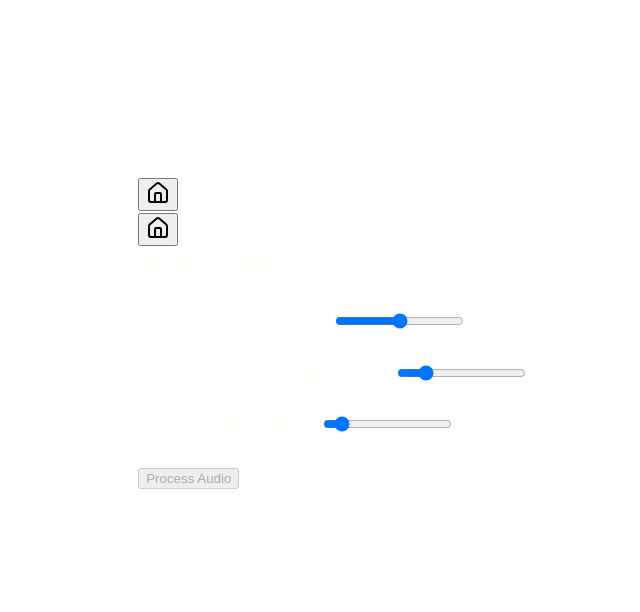
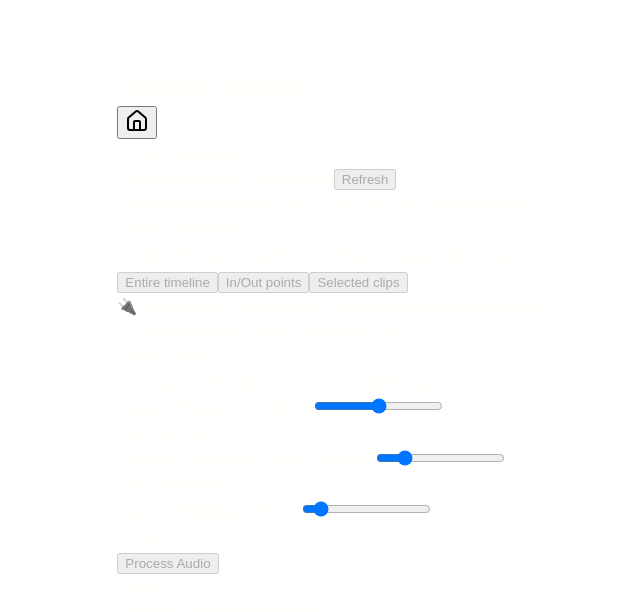
Before and after one commit to EduardoAndreu/clean-cut, a React (Vite) app in the folder src/renderer/: page / in a window 1280 px wide. Both pictures are taken after a click on the button "Remove Silences". Shown: the top 612 px of the page, without its empty margins (308-948 px from the left). Built offline with nearby package versions, Linux system fonts and the light colour scheme.

Commit message:
tailwind edits

```diff
--- a/package.json
+++ b/package.json
@@ -23,6 +23,7 @@
   "dependencies": {
     "@electron-toolkit/preload": "^3.0.1",
     "@electron-toolkit/utils": "^4.0.0",
+    "@radix-ui/react-scroll-area": "^1.2.9",
     "@radix-ui/react-slot": "^1.2.3",
     "class-variance-authority": "^0.7.1",
     "clsx": "^2.1.1",
--- a/src/renderer/src/App.tsx
+++ b/src/renderer/src/App.tsx
@@ -2,6 +2,7 @@ import { useState, useEffect } from 'react'
 import LandingPage from './components/LandingPage'
 import RemoveSilences from './components/RemoveSilences'
 import ReturnHomeButton from './components/ReturnHomeButton'
+import PremierConnectionStatus from './components/PremierConnectionStatus'
 
 function App(): React.JSX.Element {
   const [currentPage, setCurrentPage] = useState<'landing' | 'remove-silences'>('landing')
@@ -35,18 +36,33 @@ function App(): React.JSX.Element {
   }
 
   return (
-    <div className="app">
-      {currentPage === 'landing' ? (
-        <LandingPage
-          onRemoveSilences={handleRemoveSilences}
-          premiereConnected={premiereConnected}
-        />
-      ) : (
-        <div className="relative">
-          <ReturnHomeButton onReturnHome={handleBackToLanding} />
-          <RemoveSilences />
-        </div>
-      )}
+    <div className="min-h-screen flex flex-col">
+      {/* Main content area */}
+      <div className="flex-1">
+        {currentPage === 'landing' ? (
+          <LandingPage onRemoveSilences={handleRemoveSilences} />
+        ) : (
+          <div className="min-h-full bg-white flex flex-col py-8 px-4">
+            {/* Header with page title and return button */}
+            <div className="flex justify-between items-center mb-8 px-6">
+              <h2 className="text-2xl font-bold text-secondary-foreground">
+                {currentPage === 'remove-silences' ? 'Remove Silences' : 'Clean-Cut'}
+              </h2>
+              <ReturnHomeButton onReturnHome={handleBackToLanding} />
+            </div>
+
+            {/* Main content */}
+            <div className="flex-1">
+              <RemoveSilences premiereConnected={premiereConnected} />
+            </div>
+          </div>
+        )}
+      </div>
+
+      {/* Global connection status at the bottom - part of document flow */}
+      <div className="flex justify-center py-4 bg-white border-t border-gray-100">
+        <PremierConnectionStatus isConnected={premiereConnected} />
+      </div>
     </div>
   )
 }
--- a/src/renderer/src/components/RemoveSilences.tsx
+++ b/src/renderer/src/components/RemoveSilences.tsx
@@ -1,15 +1,17 @@
 import { useState, useEffect } from 'react'
-import ReturnHomeButton from './ReturnHomeButton'
-import PremierConnectionStatus from './PremierConnectionStatus'
+import { ScrollArea } from './ui/scroll-area'
 
-function RemoveSilences(): React.JSX.Element {
+interface RemoveSilencesProps {
+  premiereConnected: boolean
+}
+
+function RemoveSilences({ premiereConnected }: RemoveSilencesProps): React.JSX.Element {
   const [silenceThreshold, setSilenceThreshold] = useState<number>(-30)
   const [minSilenceLen, setMinSilenceLen] = useState<number>(1000)
   const [silencePadding, setSilencePadding] = useState<number>(100)
   const [status, setStatus] = useState<string>('Waiting for Premiere Pro connection...')
   const [isProcessing, setIsProcessing] = useState<boolean>(false)
   const [results, setResults] = useState<number[][] | null>(null)
-  const [premiereConnected, setPremiereConnected] = useState<boolean>(false)
   const [sequenceInfo, setSequenceInfo] = useState<{
     success: boolean
     sequenceName?: string
@@ -65,11 +67,9 @@ function RemoveSilences(): React.JSX.Element {
     setResults(null)
   }, [silenceThreshold, minSilenceLen, silencePadding])
 
-  // Listen for Premiere Pro connection status updates
+  // Update status when connection changes
   useEffect(() => {
-    const handlePremiereStatus = (event: any, data: { connected: boolean }) => {
-      setPremiereConnected(data.connected)
-      if (data.connected) {
+    if (premiereConnected) {
       setStatus('Premiere Pro connected! Ready to process.')
       // Automatically fetch sequence info when connected
       handleRefreshSequenceInfo()
@@ -77,20 +77,7 @@ function RemoveSilences(): React.JSX.Element {
       setStatus('Premiere Pro disconnected.')
       setSequenceInfo(null)
     }
-    }
-
-    // Add IPC listener for Premiere status updates
-    if (window.electron && window.electron.ipcRenderer) {
-      window.electron.ipcRenderer.on('premiere-status-update', handlePremiereStatus)
-    }
-
-    return () => {
-      // Cleanup listener on unmount
-      if (window.electron && window.electron.ipcRenderer) {
-        window.electron.ipcRenderer.removeAllListeners('premiere-status-update')
-      }
-    }
-  }, [])
+  }, [premiereConnected])
 
   // Listen for sequence info updates from Premiere Pro
   useEffect(() => {
@@ -356,39 +343,39 @@ Check Premiere Pro for the results.`)
   }
 
   return (
-    <div className="min-h-screen bg-white flex items-center justify-center p-8 relative">
-      <ReturnHomeButton onReturnHome={() => window.location.reload()} />
-
-      <div className="w-full max-w-lg mx-auto bg-white rounded-xl shadow-lg p-6 border border-gray-200">
-        <h2 className="text-2xl font-bold text-black text-center mb-6">Remove Silences</h2>
-
-        {/* Connection Status */}
-        <PremierConnectionStatus isConnected={premiereConnected} className="mb-4" />
-
-        {/* Active Sequence Info - only show when connected */}
-        {premiereConnected && (
+    <div className="w-full bg-white">
+      <ScrollArea className="h-[calc(100vh-12rem)] w-full">
+        <div className="p-6">
+          {/* Active Sequence Info - always show, with different states based on connection */}
           <div className="mb-5">
             <label className="block text-sm font-semibold text-black mb-2">Active Sequence</label>
             <div className="p-3 bg-gray-50 border border-gray-200 rounded-lg text-sm text-gray-600">
               <div className="flex justify-between items-center mb-2">
                 <span className="font-semibold text-black">
-                  {sequenceInfo?.success
+                  {!premiereConnected
+                    ? 'Premiere Pro Not Connected'
+                    : sequenceInfo?.success
                       ? sequenceInfo.sequenceName || 'Unknown Sequence'
                       : 'No Active Sequence'}
                 </span>
                 <button
-                  className="px-2 py-1 text-xs font-semibold text-black bg-white border border-gray-300 rounded hover:bg-gray-100 transition-colors"
+                  className={`px-2 py-1 text-xs font-semibold rounded transition-colors ${
+                    premiereConnected
+                      ? 'text-black bg-white border border-gray-300 hover:bg-gray-100'
+                      : 'text-gray-400 bg-gray-100 border border-gray-200 cursor-not-allowed'
+                  }`}
                   onClick={handleRefreshSequenceInfo}
+                  disabled={!premiereConnected}
                 >
                   Refresh
                 </button>
               </div>
-              {sequenceInfo?.success ? (
+              {!premiereConnected ? (
                 <div className="text-xs text-gray-500">
-                  Project: {sequenceInfo.projectName} | Tracks: {sequenceInfo.videoTracks}V/
-                  {sequenceInfo.audioTracks}A
-                  {sequenceInfo.frameRate && ` | ${sequenceInfo.frameRate} fps`}
+                  Connect to Premiere Pro to view sequence information
                 </div>
+              ) : sequenceInfo?.success ? (
+                <div className="text-xs text-gray-500">Project: {sequenceInfo.projectName}</div>
               ) : (
                 <div className="text-xs text-gray-500">
                   {sequenceInfo?.error || 'Click refresh to get sequence information'}
@@ -396,10 +383,8 @@ Check Premiere Pro for the results.`)
               )}
             </div>
           </div>
-        )}
 
-        {/* Define Sections */}
-        {premiereConnected && sequenceInfo?.success && (
+          {/* Define Sections - always show, with different states based on connection */}
           <div className="mb-5">
             <label className="block text-sm font-semibold text-black mb-2">Define Sections</label>
             <div className="text-xs text-gray-500 mb-3">
@@ -411,38 +396,51 @@ Check Premiere Pro for the results.`)
               <div className="flex gap-2 mb-3">
                 <button
                   className={`flex-1 px-3 py-2 text-xs font-semibold rounded transition-colors ${
-                    selectedRange === 'entire'
+                    !premiereConnected
+                      ? 'bg-gray-100 text-gray-400 border border-gray-200 cursor-not-allowed'
+                      : selectedRange === 'entire'
                         ? 'bg-blue-100 text-blue-800 border border-blue-300'
                         : 'bg-gray-50 text-gray-700 border border-gray-300 hover:bg-gray-100'
                   }`}
                   onClick={() => handleRangeSelection('entire')}
+                  disabled={!premiereConnected}
                 >
                   Entire timeline
                 </button>
                 <button
                   className={`flex-1 px-3 py-2 text-xs font-semibold rounded transition-colors ${
-                    selectedRange === 'inout'
+                    !premiereConnected
+                      ? 'bg-gray-100 text-gray-400 border border-gray-200 cursor-not-allowed'
+                      : selectedRange === 'inout'
                         ? 'bg-blue-100 text-blue-800 border border-blue-300'
                         : 'bg-gray-50 text-gray-700 border border-gray-300 hover:bg-gray-100'
                   }`}
                   onClick={() => handleRangeSelection('inout')}
+                  disabled={!premiereConnected}
                 >
                   In/Out points
                 </button>
                 <button
                   className={`flex-1 px-3 py-2 text-xs font-semibold rounded transition-colors ${
-                    selectedRange === 'selected'
+                    !premiereConnected
+                      ? 'bg-gray-100 text-gray-400 border border-gray-200 cursor-not-allowed'
+                      : selectedRange === 'selected'
                         ? 'bg-blue-100 text-blue-800 border border-blue-300'
                         : 'bg-gray-50 text-gray-700 border border-gray-300 hover:bg-gray-100'
                   }`}
                   onClick={() => handleRangeSelection('selected')}
+                  disabled={!premiereConnected}
                 >
                   Selected clips
                 </button>
               </div>
 
               {/* Range status indicator */}
-              {selectedRange === 'inout' && (
+              {!premiereConnected ? (
+                <div className="p-2 bg-gray-50 border border-gray-200 rounded text-[10px] text-gray-500 mb-3">
+                  🔌 Connect to Premiere Pro to configure timeline ranges
+                </div>
+              ) : selectedRange === 'inout' ? (
                 <div className="p-2 bg-gray-50 border border-gray-200 rounded text-[10px] text-gray-600 mb-3">
                   {sequenceInfo?.hasWorkArea && sequenceInfo?.workAreaEnabled
                     ? '📊 Using Work Area range'
@@ -452,15 +450,13 @@ Check Premiere Pro for the results.`)
                         ? '⏺️ Using Legacy In/Out points'
                         : '⚠️ No In/Out points set - using entire timeline'}
                 </div>
-              )}
-
-              {selectedRange === 'selected' && (
+              ) : selectedRange === 'selected' ? (
                 <div className="p-2 bg-gray-50 border border-gray-200 rounded text-[10px] text-gray-600 mb-3">
                   {selectedClipsInfo?.hasSelectedClips
                     ? `✅ ${selectedClipsInfo.selectedClips?.length || 0} clips selected`
                     : '⚠️ No clips selected - select clips in timeline first'}
                 </div>
-              )}
+              ) : null}
             </div>
 
             {/* Timeline and Audio Tracks */}
@@ -474,7 +470,10 @@ Check Premiere Pro for the results.`)
                   <div className="flex-1">
                     <div className="h-1 bg-gray-300 rounded-sm relative">
                       {/* Timeline bar with gradient to show active range */}
-                      {(() => {
+                      {!premiereConnected ? (
+                        <div className="absolute top-0 bottom-0 rounded-sm bg-gray-400 opacity-50 w-full"></div>
+                      ) : (
+                        (() => {
                           const rangeInfo = getRangeInfo()
                           const totalDuration = sequenceInfo?.durationSeconds || 1
                           const startPercent =
@@ -503,25 +502,32 @@ Check Premiere Pro for the results.`)
                               }}
                             ></div>
                           )
-                      })()}
+                        })()
+                      )}
                     </div>
                   </div>
                 </div>
                 {/* Time indicators */}
                 <div className="flex justify-between text-[10px] text-gray-500 ml-7">
-                  <span>{getRangeInfo().startTime}</span>
+                  <span>{!premiereConnected ? '00:00:00' : getRangeInfo().startTime}</span>
                   <span className="text-[9px] text-gray-600">
-                    Duration: {formatTime(getRangeInfo().duration)}
+                    Duration:{' '}
+                    {!premiereConnected ? '00:00:00' : formatTime(getRangeInfo().duration)}
                   </span>
-                  <span>{getRangeInfo().endTime}</span>
+                  <span>{!premiereConnected ? '00:00:00' : getRangeInfo().endTime}</span>
                 </div>
               </div>
 
               {/* Audio Tracks List */}
               <div>
                 <div className="text-xs font-semibold text-black mb-2">Audio Tracks</div>
+                {!premiereConnected ? (
+                  <div className="p-4 bg-gray-50 border border-gray-200 rounded text-center text-sm text-gray-500">
+                    Connect to Premiere Pro to view audio tracks
+                  </div>
+                ) : (
                   <div className="flex flex-col gap-1">
-                  {Array.from({ length: sequenceInfo.audioTracks || 0 }, (_, i) => {
+                    {Array.from({ length: sequenceInfo?.audioTracks || 0 }, (_, i) => {
                       const trackNumber = i + 1
                       const isSelected = selectedAudioTracks.includes(trackNumber)
 
@@ -531,7 +537,9 @@ Check Premiere Pro for the results.`)
                           className="flex items-center gap-3 p-2 bg-gray-50 border border-gray-200 rounded cursor-pointer hover:bg-gray-100 transition-colors"
                           onClick={() => {
                             if (isSelected) {
-                            setSelectedAudioTracks((prev) => prev.filter((t) => t !== trackNumber))
+                              setSelectedAudioTracks((prev) =>
+                                prev.filter((t) => t !== trackNumber)
+                              )
                             } else {
                               setSelectedAudioTracks((prev) => [...prev, trackNumber])
                             }
@@ -555,8 +563,8 @@ Check Premiere Pro for the results.`)
                             {Array.from({ length: 40 }, (_, barIndex) => {
                               const heights = [
                                 4, 8, 12, 16, 20, 14, 10, 6, 8, 18, 22, 16, 12, 8, 4, 6, 10, 14, 18,
-                              12, 8, 6, 10, 16, 20, 14, 8, 4, 6, 12, 18, 16, 10, 8, 6, 4, 8, 12, 16,
-                              10
+                                12, 8, 6, 10, 16, 20, 14, 8, 4, 6, 12, 18, 16, 10, 8, 6, 4, 8, 12,
+                                16, 10
                               ]
                               return (
                                 <div
@@ -573,10 +581,10 @@ Check Premiere Pro for the results.`)
                       )
                     })}
                   </div>
+                )}
               </div>
             </div>
           </div>
-        )}
 
           {/* Silence Threshold Slider */}
           <div className="mb-5">
@@ -651,7 +659,7 @@ Check Premiere Pro for the results.`)
           </div>
 
           {/* Status Display */}
-        <div className="mb-0">
+          <div className="mb-8">
             <label className="block text-sm font-semibold text-black mb-2">Status</label>
             <div className="p-3 bg-gray-50 border border-gray-200 rounded-lg text-sm text-gray-700 font-mono min-h-[60px] leading-relaxed">
               {status}
@@ -691,6 +699,7 @@ Check Premiere Pro for the results.`)
             </div>
           </div>
         </div>
+      </ScrollArea>
     </div>
   )
 }
--- a/src/renderer/src/components/ReturnHomeButton.tsx
+++ b/src/renderer/src/components/ReturnHomeButton.tsx
@@ -12,7 +12,7 @@ function ReturnHomeButton({ onReturnHome }: ReturnHomeButtonProps): React.JSX.El
       onClick={onReturnHome}
       variant="ghost"
       size="icon"
-      className="absolute top-4 right-4 text-gray-600 hover:text-gray-900"
+      className="text-gray-600 hover:text-gray-900"
     >
       <Home className="w-5 h-5" />
     </Button>
--- /dev/null
+++ b/src/renderer/src/components/ui/scroll-area.tsx
@@ -0,0 +1,46 @@
+'use client'
+
+import * as React from 'react'
+import * as ScrollAreaPrimitive from '@radix-ui/react-scroll-area'
+
+import { cn } from '../../lib/utils'
+
+const ScrollArea = React.forwardRef<
+  React.ElementRef<typeof ScrollAreaPrimitive.Root>,
+  React.ComponentPropsWithoutRef<typeof ScrollAreaPrimitive.Root>
+>(({ className, children, ...props }, ref) => (
+  <ScrollAreaPrimitive.Root
+    ref={ref}
+    className={cn('relative overflow-hidden', className)}
+    {...props}
+  >
+    <ScrollAreaPrimitive.Viewport className="h-full w-full rounded-[inherit]">
+      {children}
+    </ScrollAreaPrimitive.Viewport>
+    <ScrollBar />
+    <ScrollAreaPrimitive.Corner />
+  </ScrollAreaPrimitive.Root>
+))
+ScrollArea.displayName = ScrollAreaPrimitive.Root.displayName
+
+const ScrollBar = React.forwardRef<
+  React.ElementRef<typeof ScrollAreaPrimitive.ScrollAreaScrollbar>,
+  React.ComponentPropsWithoutRef<typeof ScrollAreaPrimitive.ScrollAreaScrollbar>
+>(({ className, orientation = 'vertical', ...props }, ref) => (
+  <ScrollAreaPrimitive.ScrollAreaScrollbar
+    ref={ref}
+    orientation={orientation}
+    className={cn(
+      'flex touch-none select-none transition-colors',
+      orientation === 'vertical' && 'h-full w-2.5 border-l border-l-transparent p-[1px]',
+      orientation === 'horizontal' && 'h-2.5 flex-col border-t border-t-transparent p-[1px]',
+      className
+    )}
+    {...props}
+  >
+    <ScrollAreaPrimitive.ScrollAreaThumb className="relative flex-1 rounded-full bg-border" />
+  </ScrollAreaPrimitive.ScrollAreaScrollbar>
+))
+ScrollBar.displayName = ScrollAreaPrimitive.ScrollAreaScrollbar.displayName
+
+export { ScrollArea, ScrollBar }
```
Also changed, not shown: src/renderer/src/components/LandingPage.tsx (+2 -9 lines), 1 other file (tests, documents, lock files or other folders). Lines whose indentation alone changed are shown as unchanged.
